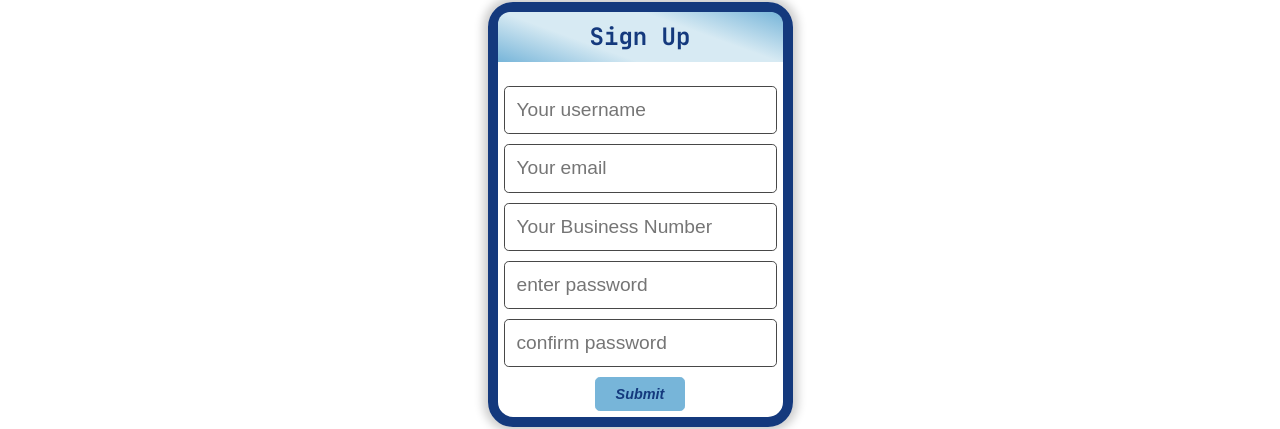
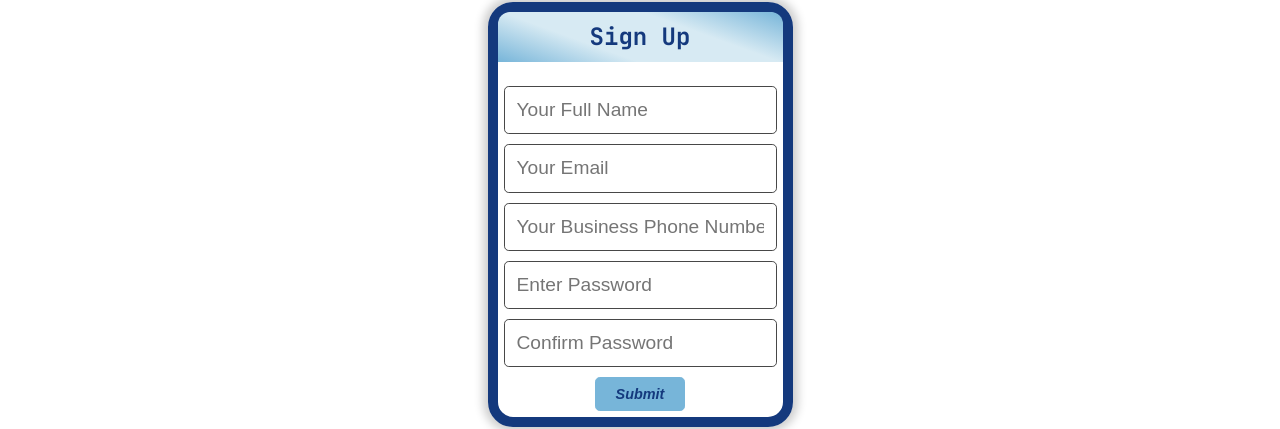
Before and after one commit to DRCallaghan/Carded, a React (Create React App) app in the folder client/: page /signup in a window 1280 px wide. Shown: the part 146-575 px from the top of the page. Built offline with nearby package versions, Linux system fonts and the light colour scheme.

Commit message:
made set state work and fixed weird capitalization on form placeholders

```diff
--- a/client/src/pages/Signup.js
+++ b/client/src/pages/Signup.js
@@ -10,6 +10,7 @@ const Signup = () => {
   const [formState, setFormState] = useState({
     name: '',
     email: '',
+    phoneNumber: '',
     password: '',
     confirm: ''
   });
@@ -87,7 +88,7 @@ const Signup = () => {
                 <form onSubmit={handleFormSubmit}>
                   <input
                     className="form-input"
-                  placeholder="Your username"
+                    placeholder="Your Full Name"
                     name="name"
                     type="text"
                     value={formState.name}
@@ -95,7 +96,7 @@ const Signup = () => {
                   />
                   <input
                     className="form-input"
-                  placeholder="Your email"
+                    placeholder="Your Email"
                     name="email"
                     type="email"
                     value={formState.email}
@@ -103,7 +104,7 @@ const Signup = () => {
                   />
                   <input
                     className="form-input"
-                  placeholder="Your Business Number"
+                    placeholder="Your Business Phone Number"
                     name="phoneNumber"
                     type="text"
                     value={formState.phoneNumber}
@@ -111,7 +112,7 @@ const Signup = () => {
                   />
                   <input
                     className="form-input"
-                  placeholder="enter password"
+                    placeholder="Enter Password"
                     name="password"
                     type="password"
                     value={formState.password}
@@ -119,7 +120,7 @@ const Signup = () => {
                   />
                   <input
                     className="form-input"
-                  placeholder="confirm password"
+                    placeholder="Confirm Password"
                     name="confirm"
                     type="password"
                     value={formState.confirm}
```
Lines whose indentation alone changed are shown as unchanged.
